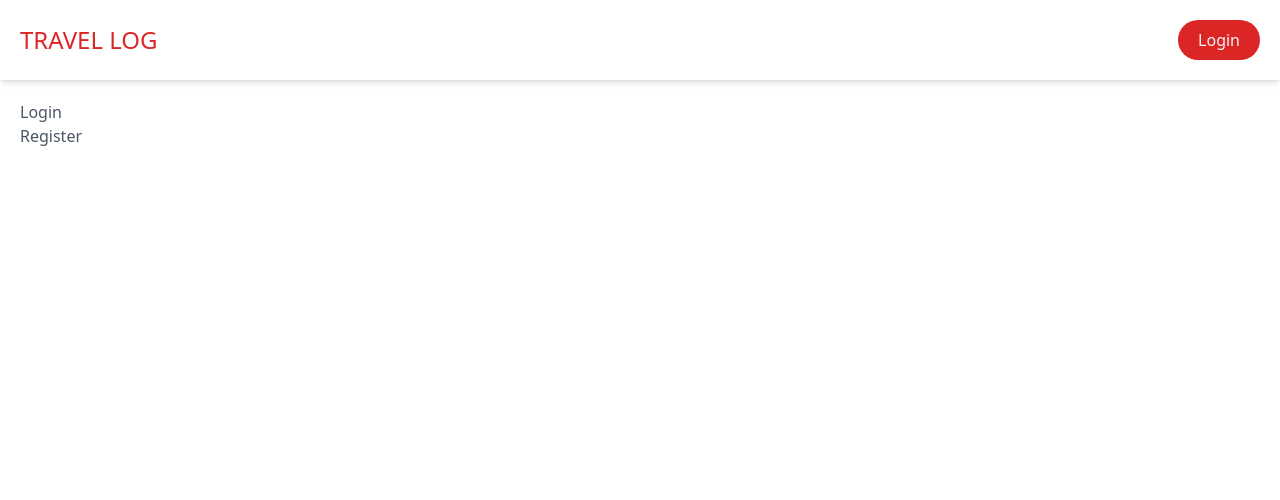
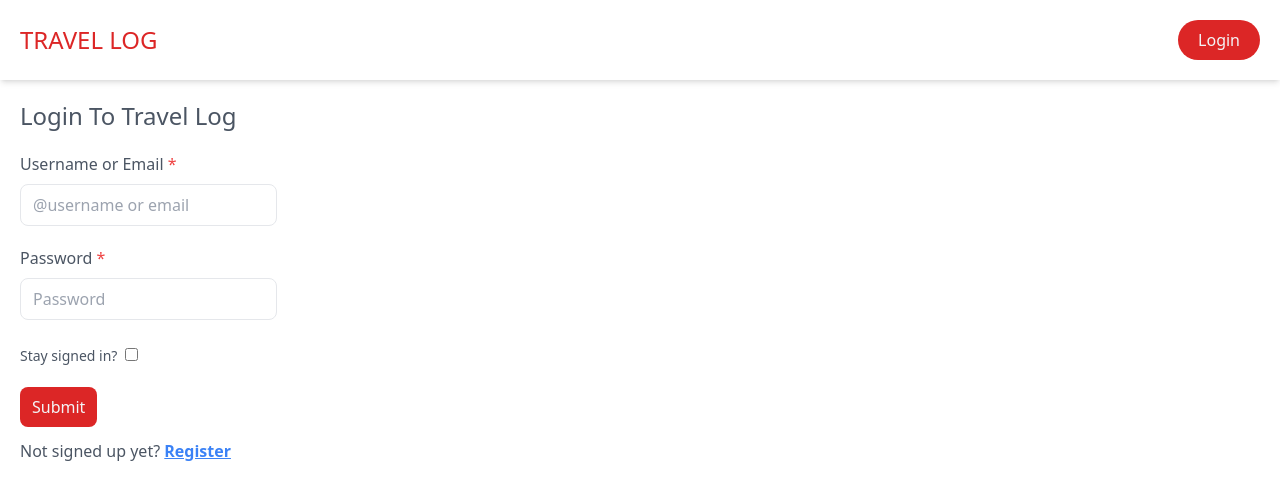
Before and after one commit to Olanrewajuemmanuel/Travel-log-frontend, a React (Create React App) app: page / in a window 1280 px wide. Both pictures are taken after a click on the button "Login". Shown: the top 500 px of the page. Built offline with nearby package versions, Linux system fonts and the light colour scheme.

Commit message:
Frontend authentication done

```diff
--- a/src/pages/Login.tsx
+++ b/src/pages/Login.tsx
@@ -1,15 +1,123 @@
-import { Link } from "react-router-dom"
-import routes from "../routes"
+import axios from "axios";
+import React, { ChangeEvent, FormEvent, useState } from "react";
+import { Link, Navigate } from "react-router-dom";
+import routes from "../routes";
 
 const Login = () => {
+  const [formData, setFormData] = useState({
+    userOrEmail: "",
+    password: "",
+    signedIn: false,
+  });
+  const [errors, setErrors] = useState({ message: "" });
+  const [registerSuccess, setRegisterSuccess] = useState({
+    token: "",
+    refreshToken: "",
+    user: {
+      id: "",
+      username: "",
+      email: "",
+    },
+  });
+  const handleChange = (e: React.ChangeEvent<HTMLInputElement>) => {
+    const target = e.target;
+    if (target.type === "checkbox") {
+      setFormData({ ...formData, signedIn: target.checked });
+    } else {
+      setFormData({ ...formData, [target.name]: target.value });
+    }
+  };
+  const handleSubmit = (e: FormEvent) => {
+    e.preventDefault();
+    const { userOrEmail, password } = formData;
+    var controller = new AbortController()
+    if (!userOrEmail || !password) {
+      setErrors({ message: "Please fill the required fields" });
+      return;
+    }
+    axios({
+      method: "post",
+      url: "http://localhost:4000/user/login",
+      data: {
+        userOrEmail: userOrEmail,
+        password: password,
+      },
+      signal: controller.signal
+    }).then((res) => {
+      console.log(res.data);
+
+    }).catch(err => {
+      setErrors(err.response.data);
+      console.error(err)
+    });
+  };
+
+  // redirect user if token is set
+  if (registerSuccess.token) {
+
+    return <Navigate to={routes.HOME} />}
   return (
     <div>
-        Login
-        <p>
-            <Link to={routes.REGISTER}>Register</Link>
+      {errors.message && (
+        <p className="p-3 md:w-1/5 bg-red-200 rounded-md text-gray-600">
+          {errors.message}
         </p>
+      )}
+      <h1 className="mb-5 text-2xl font-medium">Login To Travel Log</h1>
+      <form className="space-y-5" onSubmit={(e: FormEvent) => handleSubmit(e)}>
+        <div className="form-grp space-y-2">
+          <label htmlFor="userOrEmail">
+            Username or Email <span className="text-red-500">*</span>
+          </label>
+          <input
+            type="text"
+            name="userOrEmail"
+            placeholder="@username or email"
+            value={formData.userOrEmail}
+            onChange={(e: ChangeEvent<HTMLInputElement>) => handleChange(e)}
+            className="block py-2 px-3 border border-gray-200 outline-none rounded-lg bg-white"
+          />
+        </div>
+        <div className="form-grp space-y-2">
+          <label htmlFor="password">
+            Password <span className="text-red-500">*</span>
+          </label>
+          <input
+            type="password"
+            name="password"
+            placeholder="Password"
+            value={formData.password}
+            onChange={(e: ChangeEvent<HTMLInputElement>) => handleChange(e)}
+            className="block py-2 px-3 border border-gray-200 outline-none rounded-lg bg-white"
+          />
+        </div>
+        <div className="form-grp space-y-2">
+          <label htmlFor="signedIn" className="mr-2 text-sm font-medium">
+            Stay signed in?
+          </label>
+          <input
+            type="checkbox"
+            name="signedIn"
+            className="cursor-pointer"
+            checked={formData.signedIn}
+            onChange={(e: ChangeEvent<HTMLInputElement>) => handleChange(e)}
+          />
+        </div>
+        <button
+          type="submit"
+          className={`px-3 py-2 bg-red-600 hover:bg-red-700 text-gray-100 rounded-lg`}
+        >
+          Submit
+        </button>
+      </form>
+      <p className="mt-3">
+        Not signed up yet?{" "}
+        <Link to={routes.REGISTER}>
+          <b className="text-blue-500 underline">Register</b>
+        </Link>
+      </p>
     </div>
-  )
-}
+  );
+};
 
-export default Login
+export default Login;
--- a/src/pages/RegisterUser.tsx
+++ b/src/pages/RegisterUser.tsx
@@ -95,7 +95,6 @@ const RegisterUser = () => {
         setIsLoading(false);
       })
       .catch((err) => {
-        console.error(err.response.data);
         setErrors(err.response.data);
         setIsLoading(false);
       });
```
